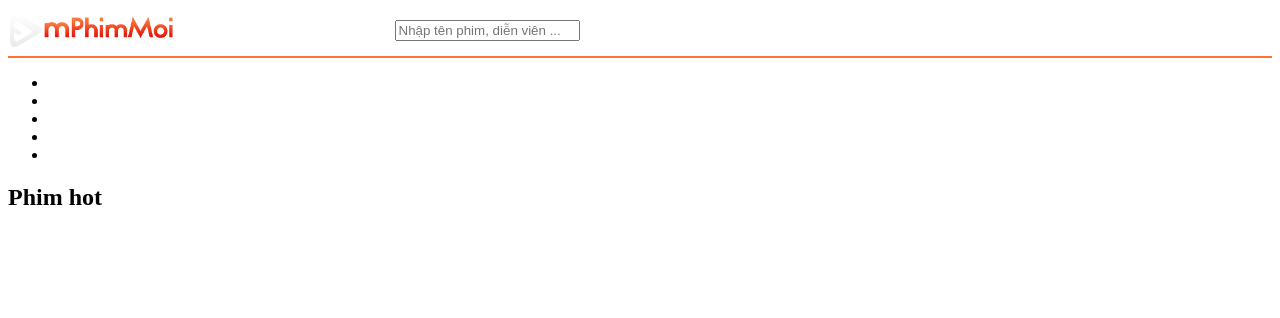
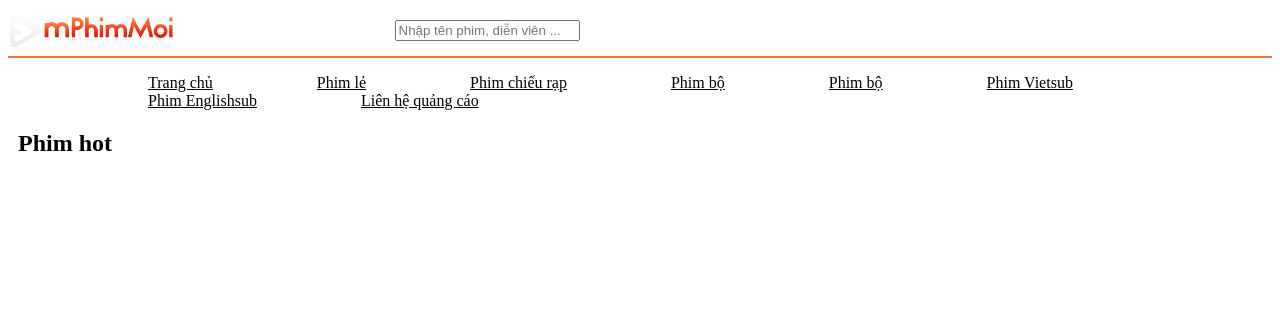
Before and after one commit to LamKeee/Hnam.com, a PHP site: page / in a window 1280 px wide. Shown: the top 318 px of the page. Run offline with PHP 8.4, Linux system fonts and the light colour scheme; data that the repository does not hold is empty; some libraries are stand-ins or nearby versions.

Commit message:
Finished Top_phim_hot

```diff
--- a/css/style.css
+++ b/css/style.css
@@ -29,14 +29,52 @@
 
 
 }
-#main-menu .container  ul
+#main-menu ul.container li
 {
     display: inline-block;
     font-size: 16;
-    margin: 10px;
+    margin: auto;
+    padding-left: 100px;
+
+
 
 
 }
 #main-menu .container li a{
-    color: white;
+    color: black;
 }
+#content .main-content a.hothot{
+    margin-left: 10px;
+}
+.movie .movie_infor span.movie{
+    display: inline-block;
+}
+.movie .movie_infor span.movieName{
+
+    display: inline;
+
+}
+.movie{
+    display: inline-block;
+    margin-left: 30px;
+}
+.list-films{
+    max-width: 1200px;
+    margin: auto;
+
+
+}
+span.movieName{
+    display: block;
+    text-align: center;
+    margin-top: 10px;
+}
+.catalog {
+    max-width: 1500px;
+    margin: auto;
+}
+span.movie-year{
+    display: block;
+    text-align: center;
+    margin-top: 2px;
+}
--- a/index.php
+++ b/index.php
@@ -1,48 +1,39 @@
 <html>
-  <meta httlp-equiv="Content-Type"  content="text/html; charset=utf-8" />
-  <link rel="stylesheet" href="/includes/css/style.css" type="text/css" media="all" />
-  <script type="text/javascript" src="js/jquery-1.4.2.min.js"></script>
-  <script type="text/javascript" src="js/jquery-func.js"></script>
+<meta httlp-equiv="Content-Type" content="text/html; charset=utf-8" />
+<link rel="stylesheet" href="/css/style.css" type="text/css" media="all" />
+
 
 <head>
 
 </head>
 <?php
-    $servername ="localhost";
-    $username="root";
-    $password="";
-    $dbname ="film_test";
+$servername = "localhost";
+$username = "root";
+$password = "";
+$dbname = "film_test";
 
 
-    $conn = new mysqli($servername,$username,$password,$dbname);
+$conn = new mysqli($servername, $username, $password, $dbname);
 
 
-    if ($conn->connect_error){
-      die("Connection failed:" .$con->connect_error);
+if ($conn->connect_error) {
+  die("Connection failed:" . $con->connect_error);
 }
 
-    $sql ="SELECT tenFilm,quocGia,namSanXuat,luotXem,avt FROM film  LIMIT 5   ";
-    $result =$conn->query($sql);
-
-
-
-
-
+$sql = "SELECT tenFilm,quocGia,namSanXuat,luotXem,avt FROM film ORDER BY luotXem DESC LIMIT 5   ";
+$result = $conn->query($sql);
 
 ?>
 
 
 
+<body>
 
+  <div id="header">
+    <div class="container">
 
-
-<body>
-  <div id="page">
-  <div id="header">
-    <div class ="container">
-
-      <a class="logo" href="http://localhost/Hnam.com-main/index.php" title="Hnam.com">
-        <img src="/Hnam.com-main/img/logo/logophim.png" style="width:200px;padding-top:2px;margin: 2px">
+      <a class="logo" href="/index.php" title="Hnam.com">
+        <img src="/img/logo/logophim.png" style="width:200px;padding-top:2px;margin: 2px">
     </div>
     <div class="search-container relative">
       <form action="javascript:MakeSearch();" class="form-search">
@@ -54,40 +45,54 @@
 
 
   <div id="main-menu">
-  <ul class ="container">
+    <ul class="container">
       <li><a class="active" href="#">Trang chủ</a></li>
       <li><a href="#">Phim lẻ </a></li>
       <li><a href="#">Phim chiếu rạp</a></li>
       <li><a href="#">Phim bộ</a></li>
+      <li><a href="#">Phim bộ</a></li>
+      <li><a href="#">Phim Vietsub</a></li>
+      <li><a href="#">Phim Englishsub</a></li>
       <li><a href="#">Liên hệ quảng cáo</a></li>
     </ul>
+  </div>
 
-
-
-</div>
-</div>
   <div id="content">
     <div class="main-content">
       <div class="container">
-      <div class="list-films film-hot">
+        <div class="film-hot">
+          <div class="catalog">
             <h2 class="title-box">
-        <a class="hothot">Phim hot</a> </h2>
+              <a class="hothot">Phim hot</a>
+            </h2>
           </div>
+          <div class="list-films ">
+
             <?php
-            if($result->num_rows >0){
-              while($row = $result->fetch_assoc()){
+            if ($result->num_rows > 0) {
+              while ($row = $result->fetch_assoc()) {
             ?>
                 <div class="movie">
-            <div class="movie_infor">
-                <span class="movieName"><?=$row["tenFilm"]?></span>
-
-                  <a href="#"><img src="<?=$row["avt"]?>" alt="" /></a>
+                  <div class="movie_info">
+                    <a href="#"><img src="<?= $row["avt"] ?>" alt="" /></a>
+                    <span class="movieName"><?= $row["tenFilm"] ?></span>
+                    <span class="movie-year"><?=$row["namSanXuat"]?></span>
                   </div>
-
+                </div>
             <?php
               }
             }
             ?>
+
+          </div>
+        </div>
+
+      </div>
+    </div>
+  </div>
+
+
+
 
 
 
@@ -103,4 +108,5 @@
 
 
 </body>
+
 </html>
```
Lines whose indentation alone changed are shown as unchanged.
